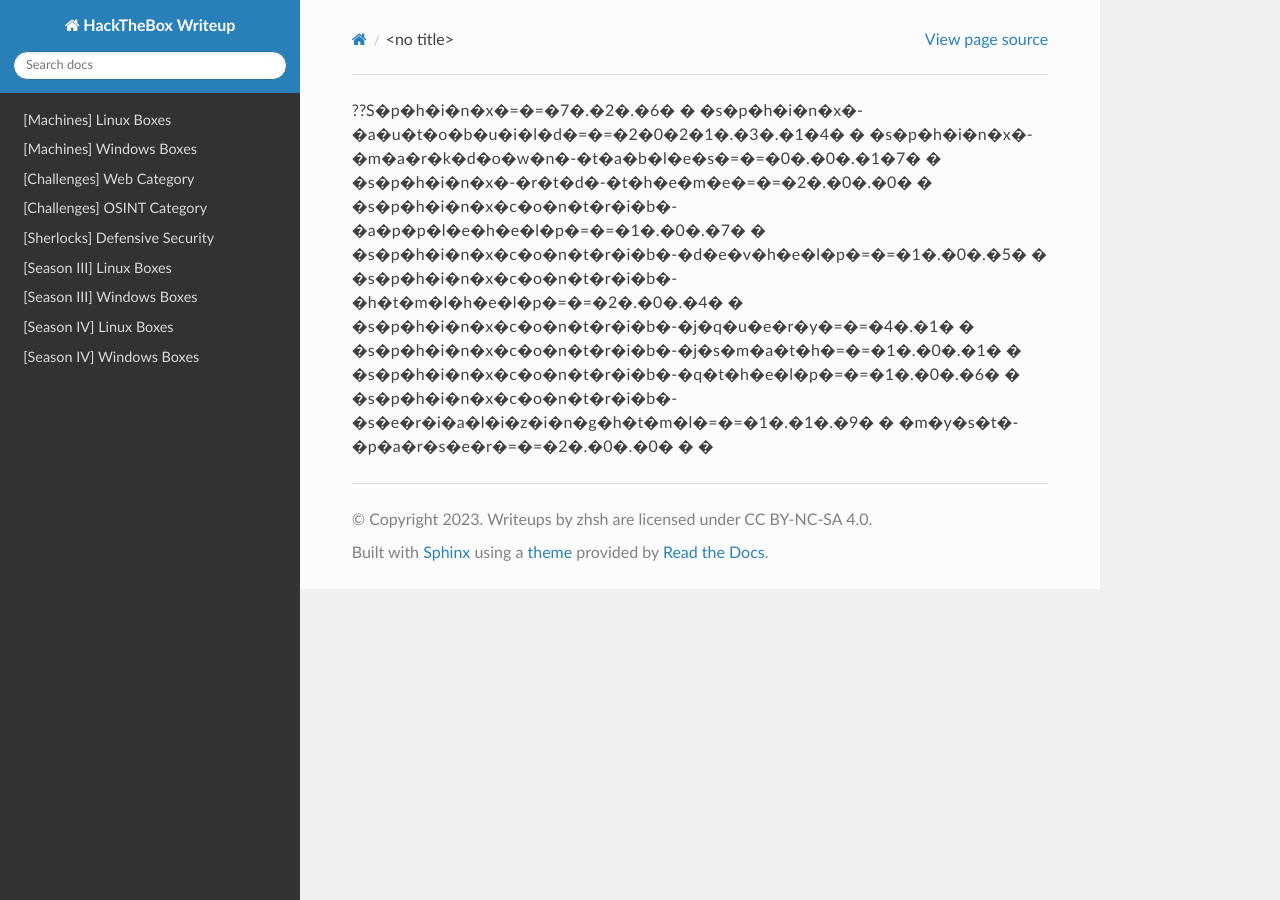
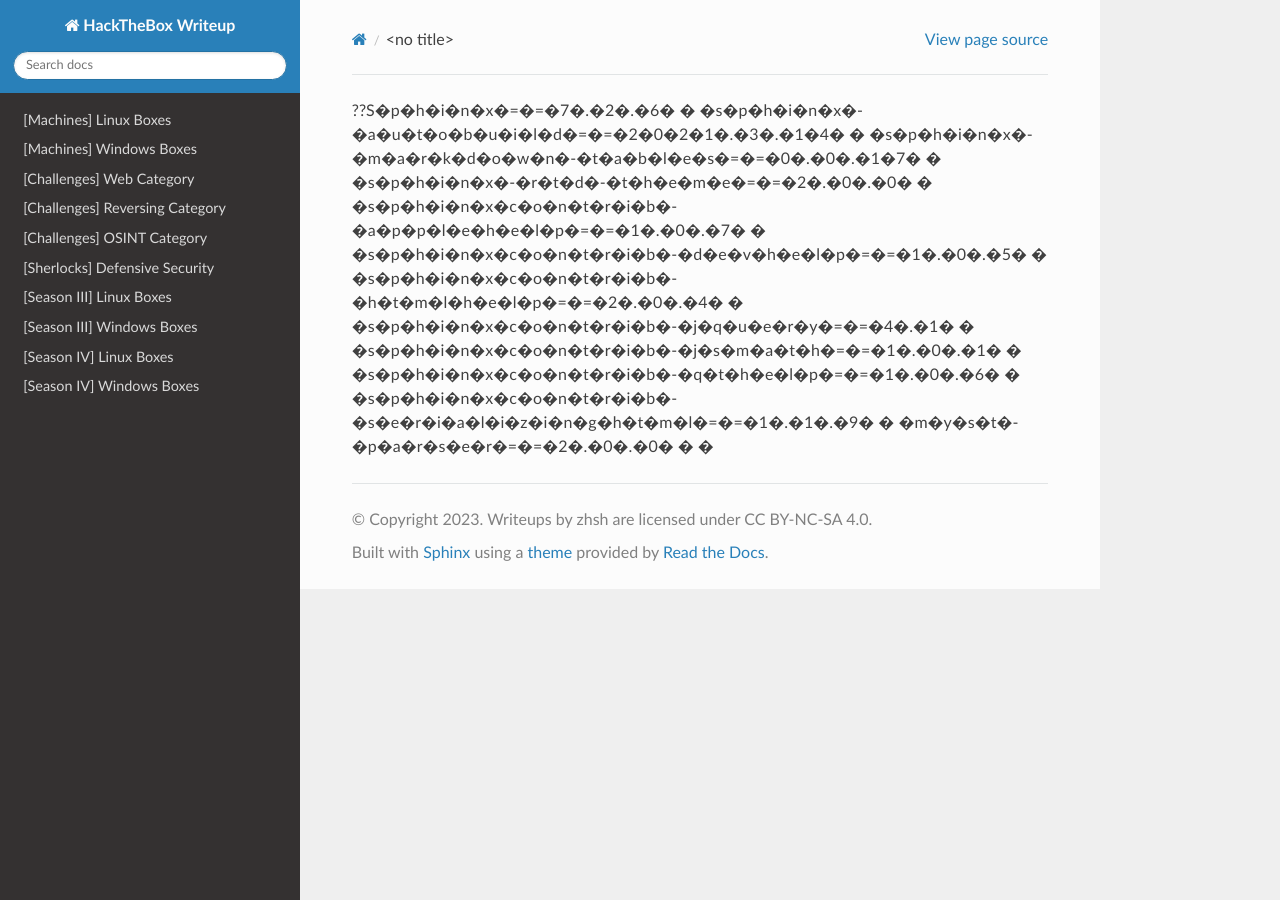
Before and after one commit to zhsh9/HackTheBox-Writeup, a Sphinx documentation site: the page built from source/requirements.txt, in a window 1280 px wide. Built offline with Sphinx 7.4.7 and the Read the Docs theme 2.0.0, drawn with Linux system fonts in a browser that asks for light colours; pages that are not in the unit, such as notebooks, are missing from menus.

Commit message:
[+] Update page structure.

```diff
--- a/source/index.rst
+++ b/source/index.rst
@@ -12,6 +12,7 @@ Machine List
    linux/index
    windows/index
    challenges/web/index
+   challenges/reversing/index
    challenges/osint/index
    sherlocks/index
    season3/linux/index
```
